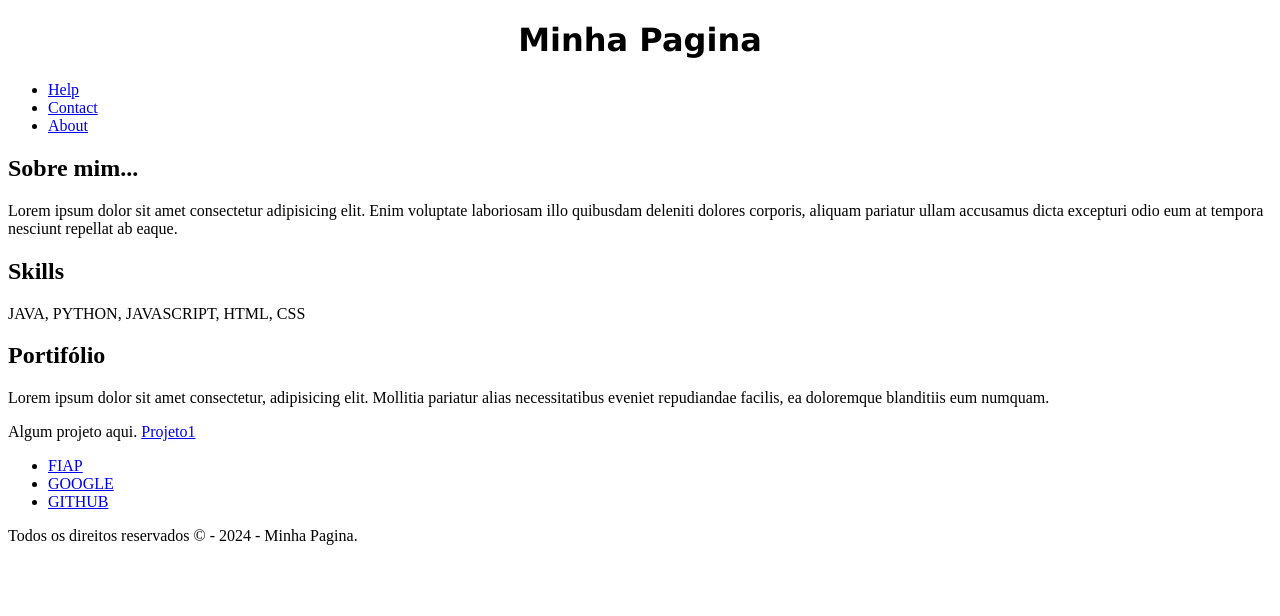
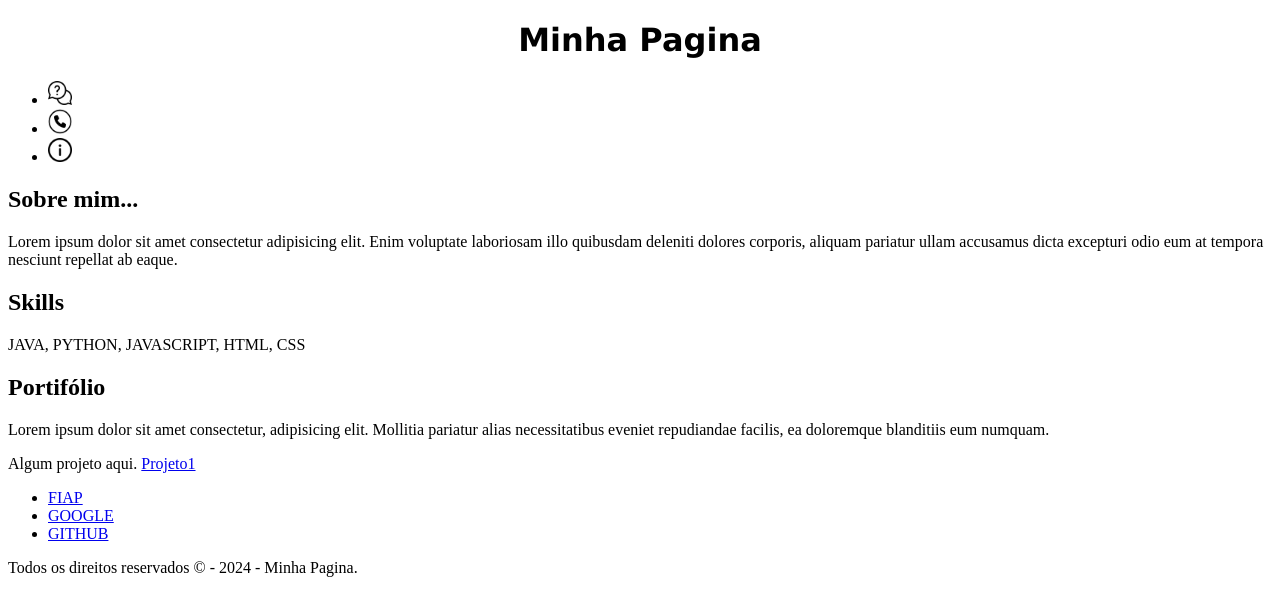
Before and after one commit to SudreErick/projeto-inicial, a plain HTML site: page index.html in a window 1280 px wide. Drawn offline with Linux system fonts and the light colour scheme.

Commit message:
Adicionando link de navegação relativa às imagens.

```diff
--- a/index.html
+++ b/index.html
@@ -15,9 +15,9 @@
 
             <nav class="menu">
                 <ul>
-                    <li><a href="./paginas/help.html">Help</a></li>
-                    <li><a href="./paginas/contact.html">Contact</a></li>
-                    <li><a href="./paginas/about.html">About</a></li>
+                    <li><a href="./paginas/help.html"> <img src="./img/help.png" alt="" width="2%"></a></li>
+                    <li><a href="./paginas/contact.html"><img src="./img/telephone.png" alt="" width="2%"></a></li>
+                    <li><a href="./paginas/about.html"><img src="./img/information.png" alt="" width="2%"></a></li>
                 </ul>
             </nav>
 
```
Also changed, not shown: img/help.png (added), img/information.png (added), img/telephone.png (added).
